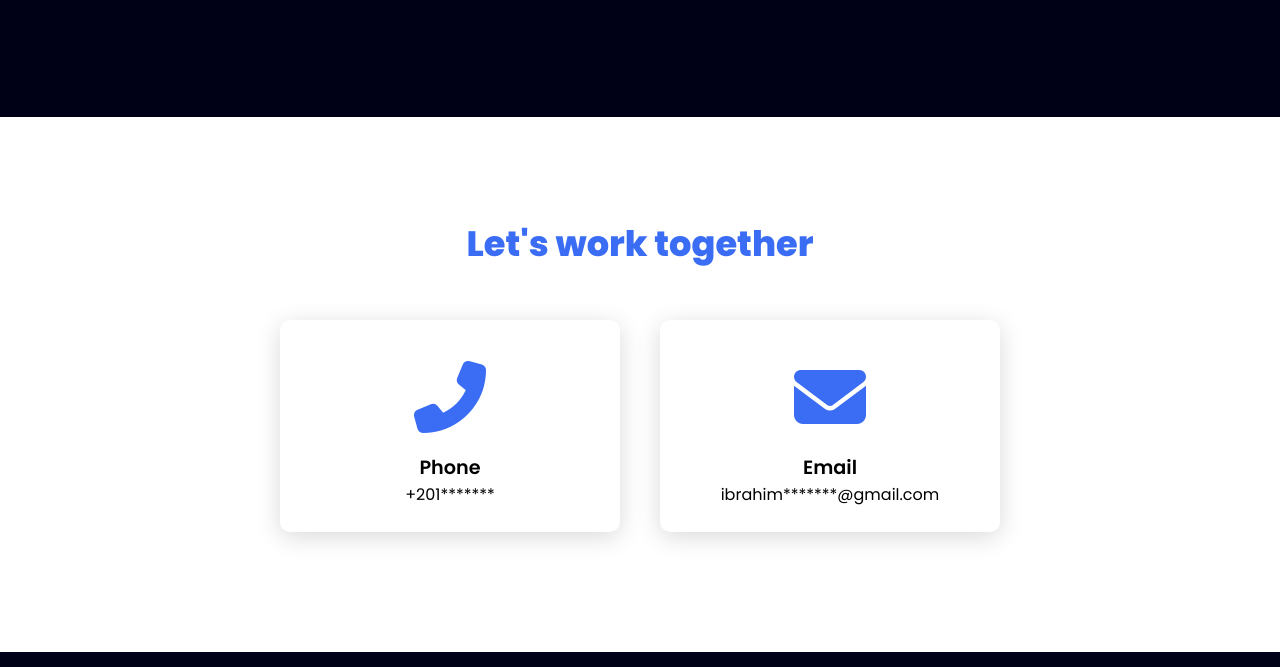
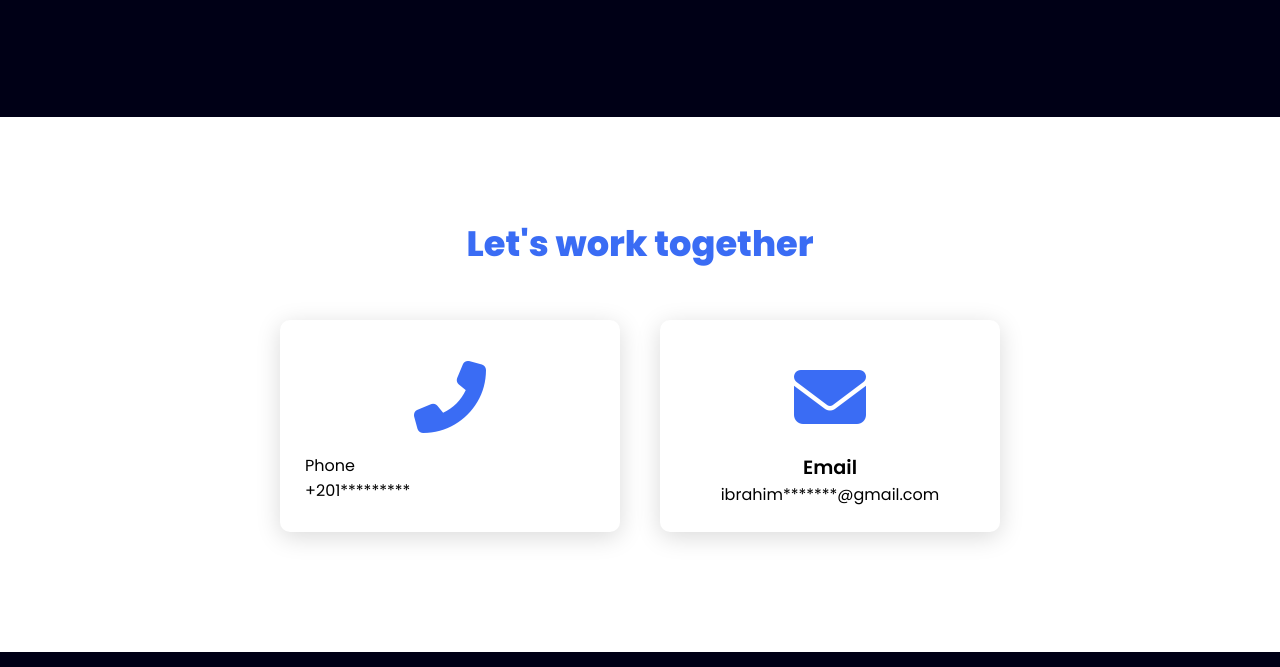
Before and after one commit to 01012673628/Html-and-css-templet-one, a plain HTML site: page index.html in a window 1280 px wide. Shown: the part 3324-3991 px from the top of the page. Drawn offline with Linux system fonts and the light colour scheme.

Commit message:
Update index.html

```diff
--- a/index.html
+++ b/index.html
@@ -103,8 +103,8 @@
     <div class="Contact-card">
      <div class="Contact-icon"> <i class="fa-solid fa-phone-flip"></i>
      </div>
-     <div class="Contact-info"> <span>Phone</span>
-      <p>+201*******</p>
+     <div class="Contact-info1"> <span>Phone</span>
+      <p>+201*********</p>
      </div>
     </div>
     <div class="content">
```
